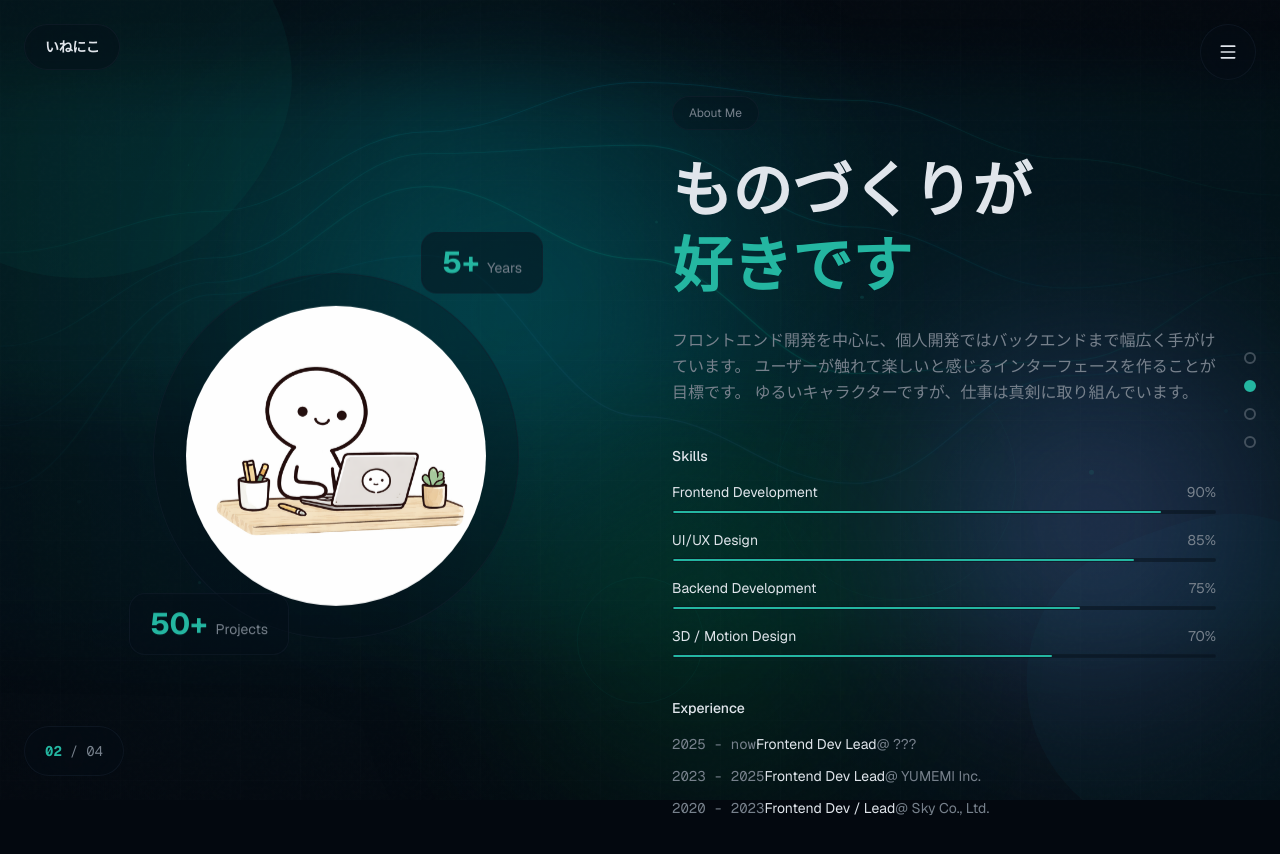
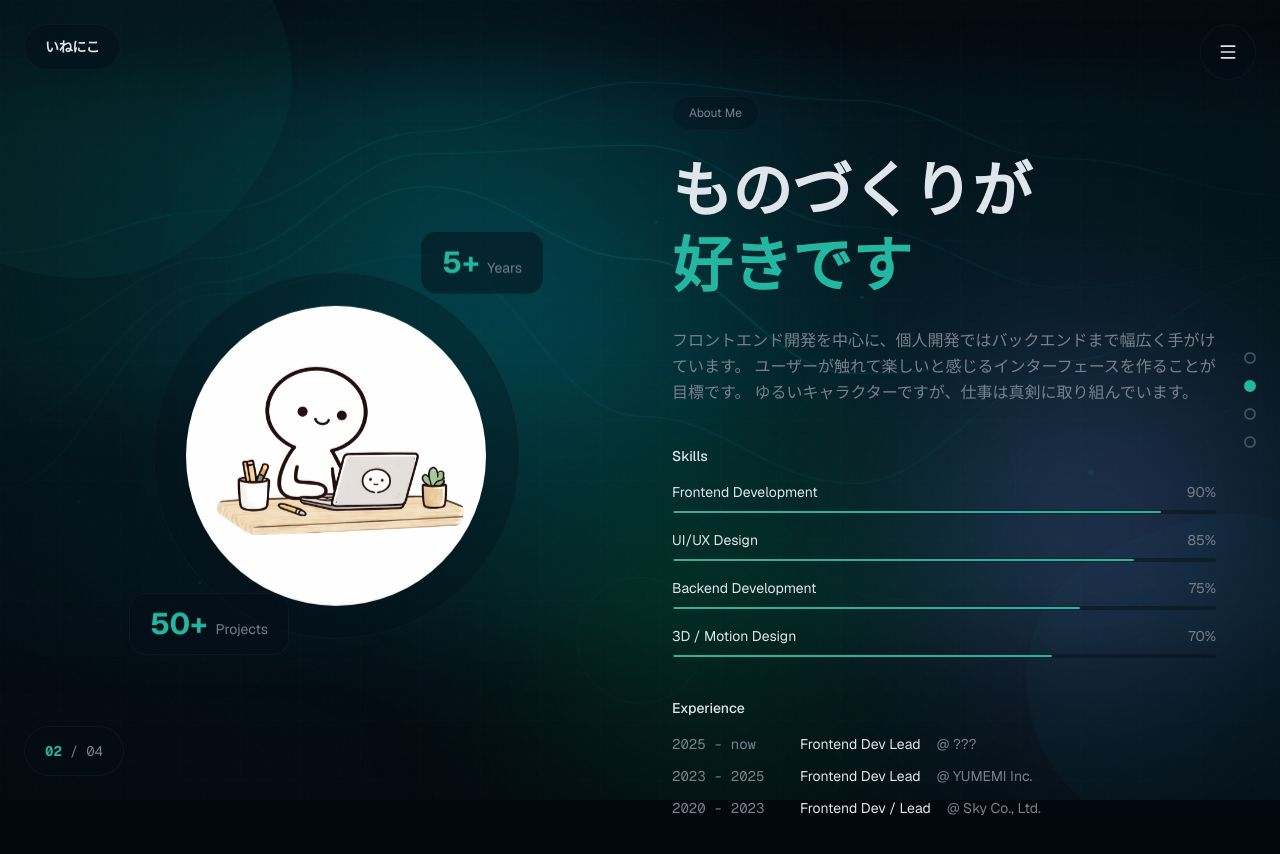
Before and after one commit to moppiiiii/inenico-portfolio, a Next.js app: page /about in a window 1280 px wide. Shown: the top 854 px of the page. Built offline with nearby package versions, Linux system fonts and the light colour scheme.

Commit message:
refactor: streamline experience rendering by consolidating animation styles

```diff
--- a/src/app/about/page.tsx
+++ b/src/app/about/page.tsx
@@ -129,10 +129,7 @@ export default function AboutPage() {
                     {experiences.map((exp, index) => (
                       <div
                         key={exp.year}
-                        className="flex items-center gap-4 text-sm"
-                      >
-                        <div
-                          className="motion-safe:opacity-0 motion-safe:animate-[inenico-fade-in-right_400ms_ease-out_both]"
+                        className="flex items-center gap-4 text-sm motion-safe:opacity-0 motion-safe:animate-[inenico-fade-in-right_400ms_ease-out_both]"
                         style={{
                           animationDelay: `${1500 + index * 100}ms`,
                         }}
@@ -145,7 +142,6 @@ export default function AboutPage() {
                           @ {exp.company}
                         </span>
                       </div>
-                      </div>
                     ))}
                   </div>
                 </div>
```
Lines whose indentation alone changed are shown as unchanged.
